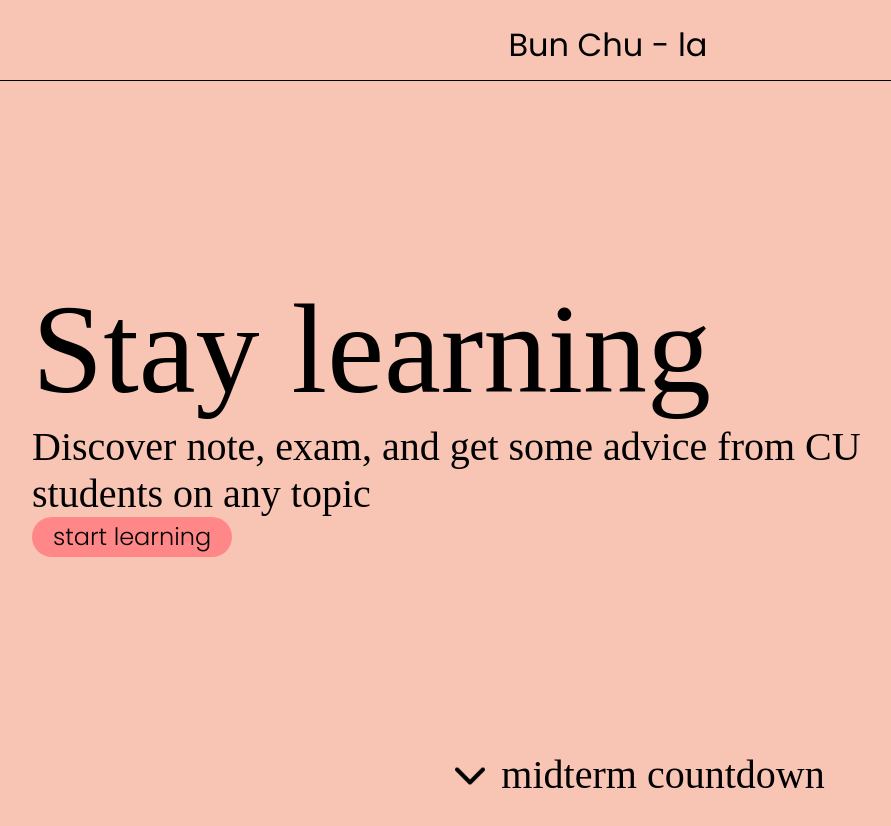
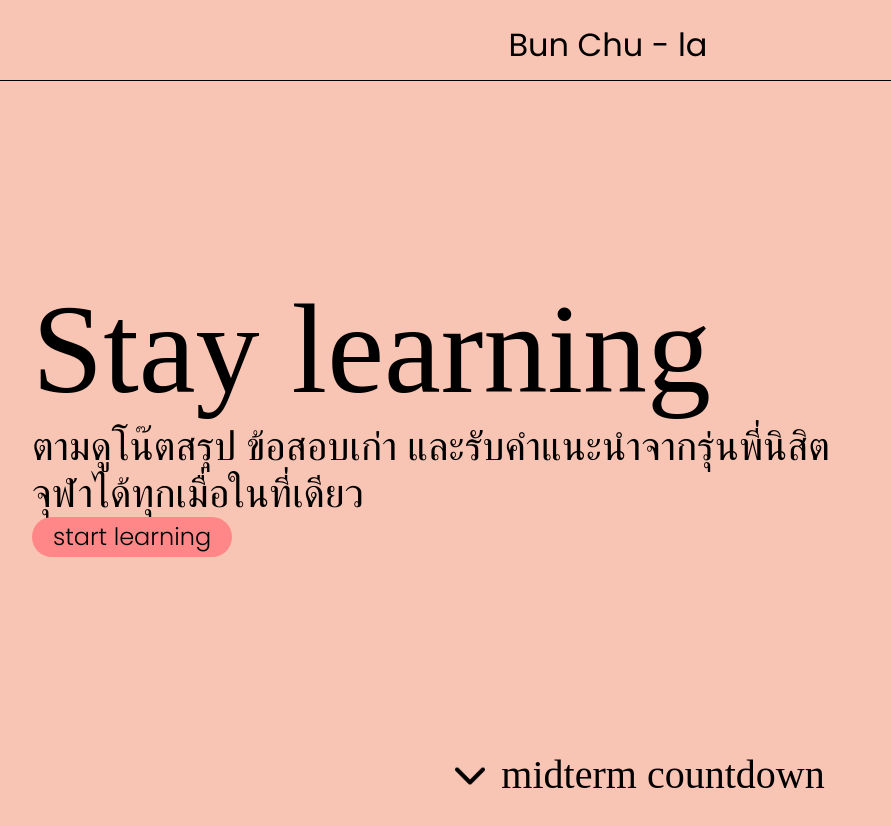
Before and after one commit to Knowledge-Chula-God-Hub/mono-god-repo, a React (Create React App) app in the folder knowledgehub-frontend/: page / in a window 1280 px wide. Shown: the top 826 px of the page, without its empty margins (32-923 px from the left). Built offline with nearby package versions, Linux system fonts and the light colour scheme; a web font is replaced by a local one.

Commit message:
update text on `LandingPage`

```diff
--- a/knowledgehub-frontend/src/pages/LandingPage.tsx
+++ b/knowledgehub-frontend/src/pages/LandingPage.tsx
@@ -49,8 +49,7 @@ function LandingPage() {
                     margin:"0px",
                     textAlign:"start",
                     width:"850px"
-                }}>Discover note, exam, and get some advice
-                from CU students on any topic</h1>
+                }}>ตามดูโน๊ตสรุป ข้อสอบเก่า และรับคำแนะนำจากรุ่นพี่นิสิตจุฬาได้ทุกเมื่อในที่เดียว</h1>
 
                 <button className="button">start learning</button>
             </div>
```
